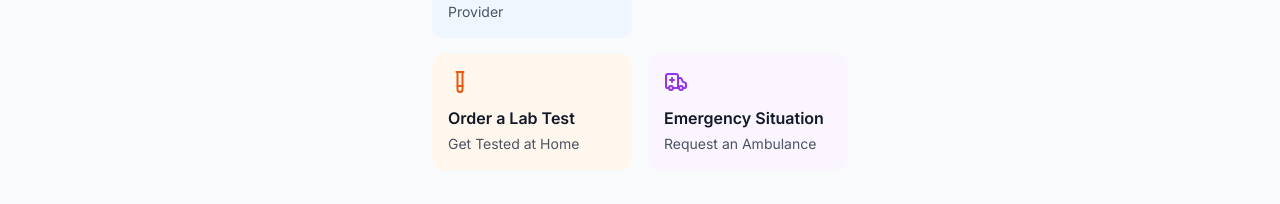
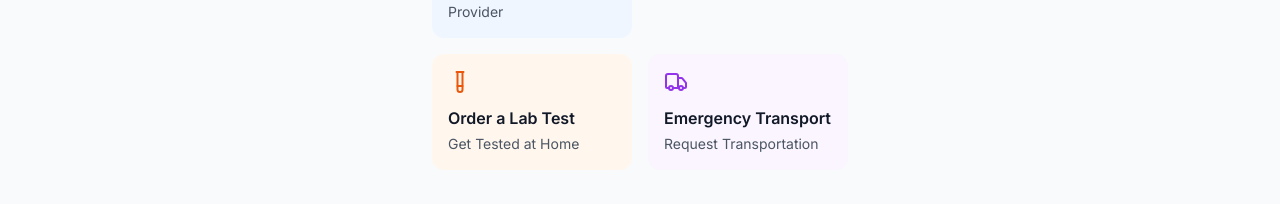
Before and after one commit to wl4wjinfo/NextJSResourceReferral, a Next.js app: page /dashboard in a window 1280 px wide. Shown: the part 486-690 px from the top of the page. Built offline with nearby package versions, Linux system fonts and the light colour scheme.

Commit message:
fix: update dashboard icons to use available lucide icons

```diff
--- a/src/app/dashboard/page.tsx
+++ b/src/app/dashboard/page.tsx
@@ -11,7 +11,7 @@ import {
   Plus,
   Pill,
   TestTube,
-  Ambulance
+  Truck
 } from 'lucide-react'
 
 interface ServiceCardProps {
@@ -82,9 +82,9 @@ export default function Dashboard() {
           bgColor="bg-orange-50"
         />
         <ServiceCard
-          icon={<Ambulance className="text-purple-600" size={24} />}
-          title="Emergency Situation"
-          description="Request an Ambulance"
+          icon={<Truck className="text-purple-600" size={24} />}
+          title="Emergency Transport"
+          description="Request Transportation"
           bgColor="bg-purple-50"
         />
       </div>
```
